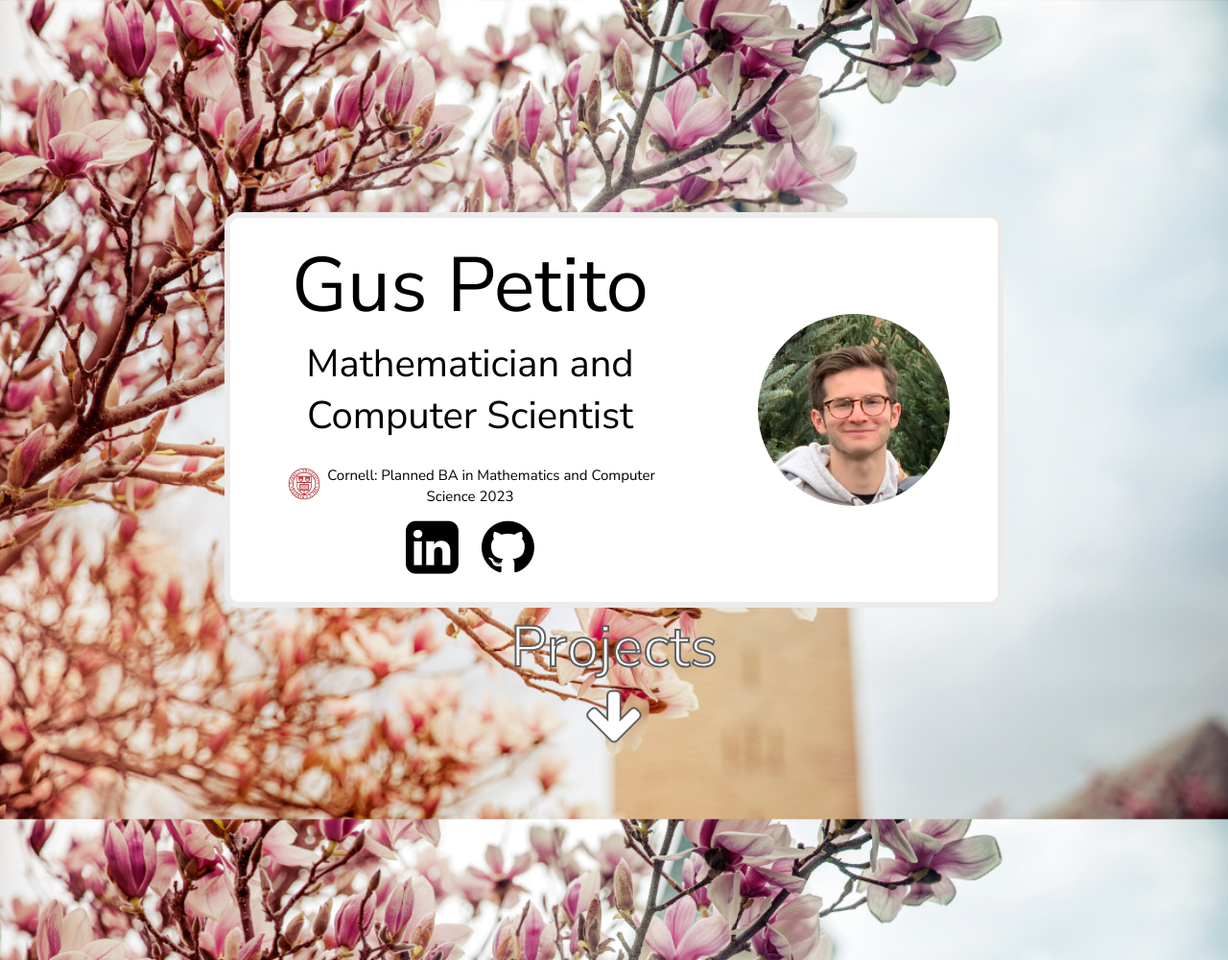
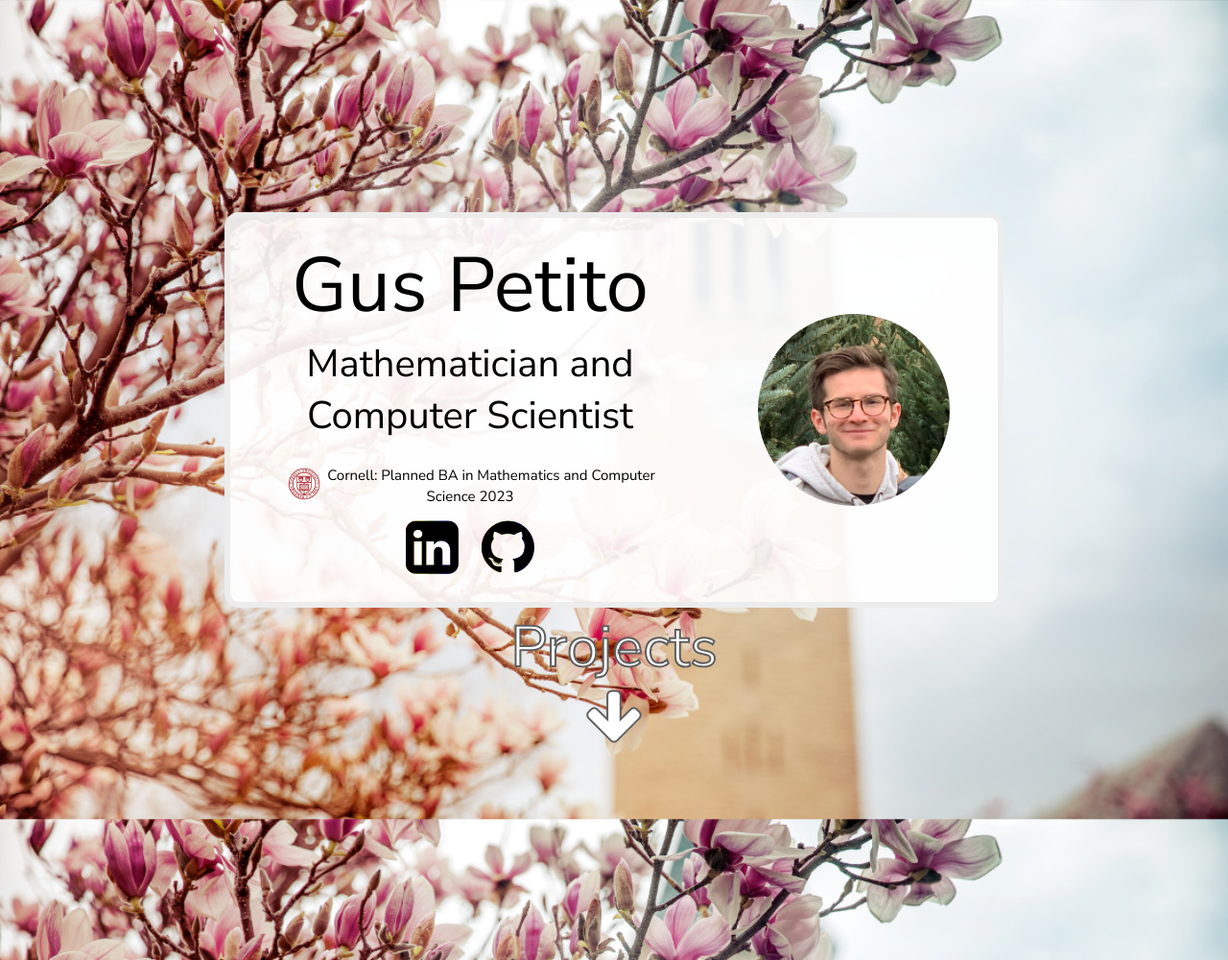
Before and after one commit to GusPetito/GusPetito.github.io, a plain HTML site: page index.html in a window 1280 px wide. Shown: the top 1000 px of the page at 96% size. Drawn offline with Linux system fonts and the light colour scheme.

Commit message:
Translucency and fixed links

```diff
--- a/index.html
+++ b/index.html
@@ -33,8 +33,12 @@
               <span id="about-me-education">Cornell: Planned BA in Mathematics and Computer Science 2023</span>
             </div>
             <div id="social-links">
-              <a href="https://www.linkedin.com/in/gus-petito/"><i class="fa glyph-link fa-linkedin-square fa-4x" aria-hidden="true"></i></a>
-              <a href="https://github.com/GusPetito"><i class="fa glyph-link fa-github fa-4x" aria-hidden="true"></i></a>
+              <a href="https://www.linkedin.com/in/gus-petito/">
+                <i class="fa glyph-under fa-linkedin-square fa-4x" aria-hidden="true"></i>
+                <i class="fa glyph-link fa-linkedin-square fa-4x" aria-hidden="true"></i></a>
+              <a href="https://github.com/GusPetito">
+                <i class="fa glyph-under fa-github fa-4x" aria-hidden="true"></i>
+                <i class="fa glyph-link fa-github fa-4x" aria-hidden="true"></i></a>
             </div>
           </div>
           <img id="profile-pic" src="imgs/profile_pic.jpeg">
--- a/style.css
+++ b/style.css
@@ -47,10 +47,10 @@ body{
 .section{
   width: 800px;
   height: 400px;
-  background-color: rgb(255, 255, 255);
+  background-color: rgba(255, 255, 255, .9);
   border-radius: 15px;
   text-align: center;
-  border: 6px solid rgb(235, 235, 235);
+  border: 6px solid rgba(235, 235, 235, .9);
 }
 
 .section-body{
@@ -72,16 +72,27 @@ body{
   background-color: rgb(245, 245, 245);
 }
 
+.glyph-under{
+  position: absolute;
+  margin: 10px;
+  color: transparent;
+  background-image: linear-gradient(to left, violet, blue, green, yellow, red);
+  opacity: 100%;
+  -webkit-background-clip: text;
+  background-clip: text;
+}
+
 .glyph-link{
+  position: relative;
   margin: 10px;
   color: black;
-  transition: color .25s;
+  -webkit-transition: background-image, color 2s;
+  opacity: 100%;
+  transition: opacity .2s;
 }
 
 .glyph-link:hover{
-  background-image: linear-gradient(to left, violet, blue, green, yellow, red);   -webkit-background-clip: text;
-  background-clip: text;
-  color: transparent;
+  opacity: 0;
 }
 
 #profile-pic{
```
